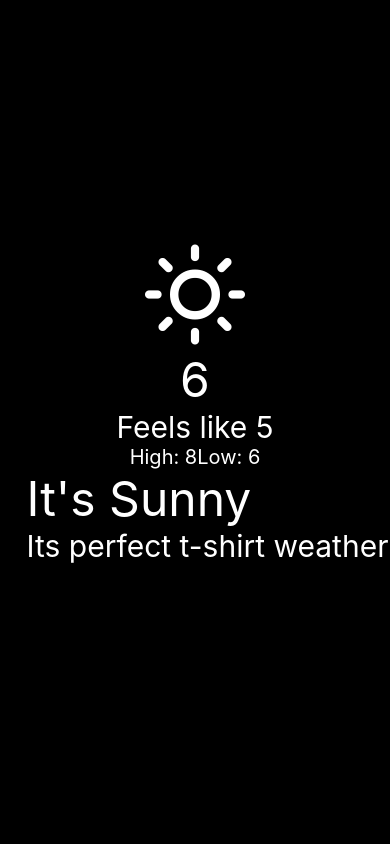
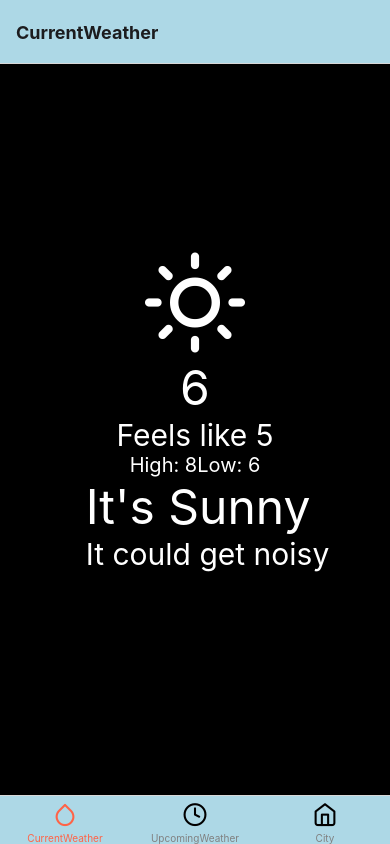
Before and after one commit to Aathixh/Weather-App, a React Native app in the folder KnowAboutWeather/: screen /CurrentWeather in a window 390 px wide. Built offline with nearby package versions, Linux system fonts and the light colour scheme.

Commit message:
Update file paths and components for CurrentWeather and UpcomingWeather, add City info component

```diff
--- a/KnowAboutWeather/App.js
+++ b/KnowAboutWeather/App.js
@@ -1,20 +1,12 @@
 import React from 'react'
-import { View, StyleSheet } from 'react-native'
-import CurrentWeather from './src/screens/CurrentWeather'
-import UpcomingWeather from './src/screens/UpcomingWeather'
-import City from './src/screens/City'
+import { NavigationContainer } from '@react-navigation/native'
+import Tabs from './src/components/Tabs'
 const App = () => {
   return (
-    <View style={styles.container}>
-      {/* <UpcomingWeather /> */}
-      <CurrentWeather />
-      {/* <City /> */}
-    </View>
+    <NavigationContainer>
+      <Tabs />
+    </NavigationContainer>
   )
 }
-const styles = StyleSheet.create({
-  container: {
-    flex: 1,
-  },
-})
+
 export default App
--- a/KnowAboutWeather/package.json
+++ b/KnowAboutWeather/package.json
@@ -10,13 +10,14 @@
     "lint": "eslint ."
   },
   "dependencies": {
+    "@react-navigation/bottom-tabs": "^6.6.1",
     "@react-navigation/native": "^6.1.18",
     "expo": "~51.0.28",
     "expo-status-bar": "~1.12.1",
     "react": "18.2.0",
     "react-native": "0.74.5",
-    "react-native-screens": "3.31.1",
-    "react-native-safe-area-context": "4.10.5"
+    "react-native-safe-area-context": "4.10.5",
+    "react-native-screens": "3.31.1"
   },
   "devDependencies": {
     "@babel/core": "^7.20.0",
--- /dev/null
+++ b/KnowAboutWeather/src/components/Tabs.js
@@ -0,0 +1,68 @@
+import React from 'react'
+import CurrentWeather from '../screens/CurrentWeather'
+import UpcomingWeather from '../screens/UpcomingWeather'
+import City from '../screens/City'
+import { createBottomTabNavigator } from '@react-navigation/bottom-tabs'
+import { Feather } from '@expo/vector-icons'
+const Tab = createBottomTabNavigator()
+
+const Tabs = () => {
+  return (
+    <Tab.Navigator
+      screenOptions={{
+        tabBarActiveTintColor: 'tomato',
+        tabBarInactiveTintColor: 'grey',
+        tabBarStyle: {
+          backgroundColor: 'lightblue',
+        },
+        headerStyle: {
+          backgroundColor: 'lightblue',
+        },
+        headerTitleStyle: {
+          fontWeight: 'bold',
+        },
+      }}
+    >
+      <Tab.Screen
+        name={'CurrentWeather'}
+        component={CurrentWeather}
+        options={{
+          tabBarIcon: ({ focused }) => (
+            <Feather
+              name={'droplet'}
+              size={25}
+              color={focused ? 'tomato' : 'black'}
+            />
+          ),
+        }}
+      />
+      <Tab.Screen
+        name={'UpcomingWeather'}
+        component={UpcomingWeather}
+        options={{
+          tabBarIcon: ({ focused }) => (
+            <Feather
+              name={'clock'}
+              size={25}
+              color={focused ? 'tomato' : 'black'}
+            />
+          ),
+        }}
+      />
+      <Tab.Screen
+        name={'City'}
+        component={City}
+        options={{
+          tabBarIcon: ({ focused }) => (
+            <Feather
+              name={'home'}
+              size={25}
+              color={focused ? 'tomato' : 'black'}
+            />
+          ),
+        }}
+      />
+    </Tab.Navigator>
+  )
+}
+export default Tabs
--- a/KnowAboutWeather/src/screens/CurrentWeather.js
+++ b/KnowAboutWeather/src/screens/CurrentWeather.js
@@ -2,6 +2,7 @@ import React from 'react'
 import { View, Text, SafeAreaView, StyleSheet } from 'react-native'
 import Feather from '@expo/vector-icons/Feather'
 import RowText from '../components/RowText'
+import { weatherType } from '../utilities/weatherType'
 
 const CurrentWeather = () => {
   const {
@@ -30,7 +31,7 @@ const CurrentWeather = () => {
         />
         <RowText
           messageOne={"It's Sunny"}
-          messageTwo={'Its perfect t-shirt weather'}
+          messageTwo={weatherType['Thunderstorm'].message}
           containerStyles={bodyWrapper}
           messageOneStyles={description}
           messageTwoStyles={message}
--- /dev/null
+++ b/KnowAboutWeather/src/utilities/weatherType.js
@@ -0,0 +1,42 @@
+export const weatherType = {
+  Thunderstorm: {
+    icon: 'zap',
+    message: 'It could get noisy',
+    Background: '#000000',
+  },
+  Drizzle: {
+    icon: 'cloud-rain',
+    message: 'It might rain a little',
+    backgroundColor: '#36454f',
+  },
+  Rain: {
+    icon: 'umbrella',
+    message: 'You will need an umbrella',
+    backgroundColor: '#0000ff',
+  },
+  Snow: {
+    icon: 'cloud-snow',
+    message: 'Lets build a snowman',
+    backgroundColor: '#7f6065',
+  },
+  Clear: {
+    icon: 'sun',
+    message: 'It is perfect t-shirt weather',
+    backgroundColor: '#e47200',
+  },
+  Clouds: {
+    icon: 'cloud',
+    message: 'You could live in the clouds',
+    backgroundColor: '#363636',
+  },
+  Haze: {
+    icon: 'wind',
+    message: 'It might be a bit damp',
+    backgroundColor: '#58586e',
+  },
+  Mist: {
+    icon: 'align-justify',
+    message: 'It might be hard to see',
+    backgroundColor: '#3e3e37',
+  },
+}
```
Also changed, not shown: KnowAboutWeather/src/demonstration/Counter.js (added, +29 -0 lines), 1 other file (tests, documents, lock files or other folders).
